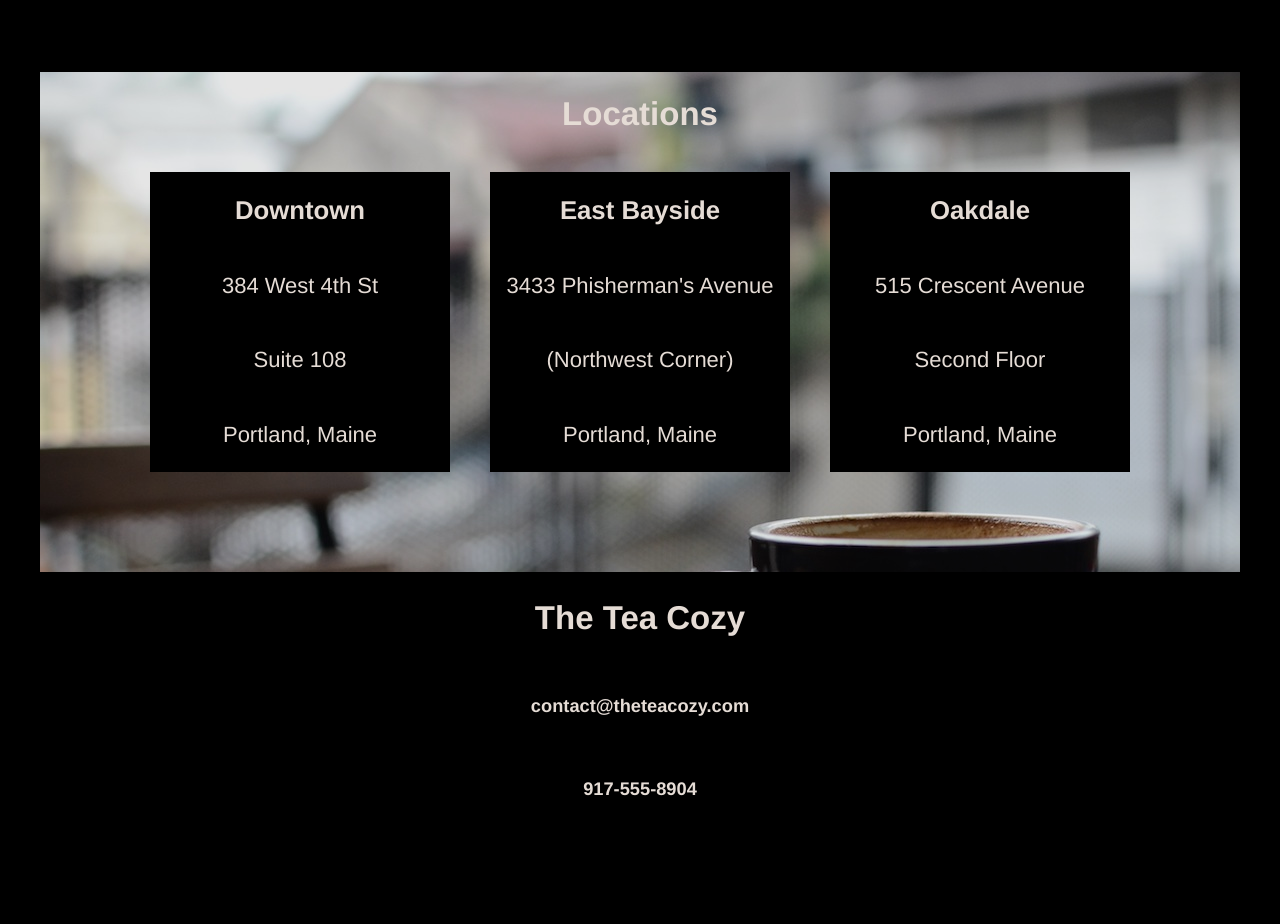
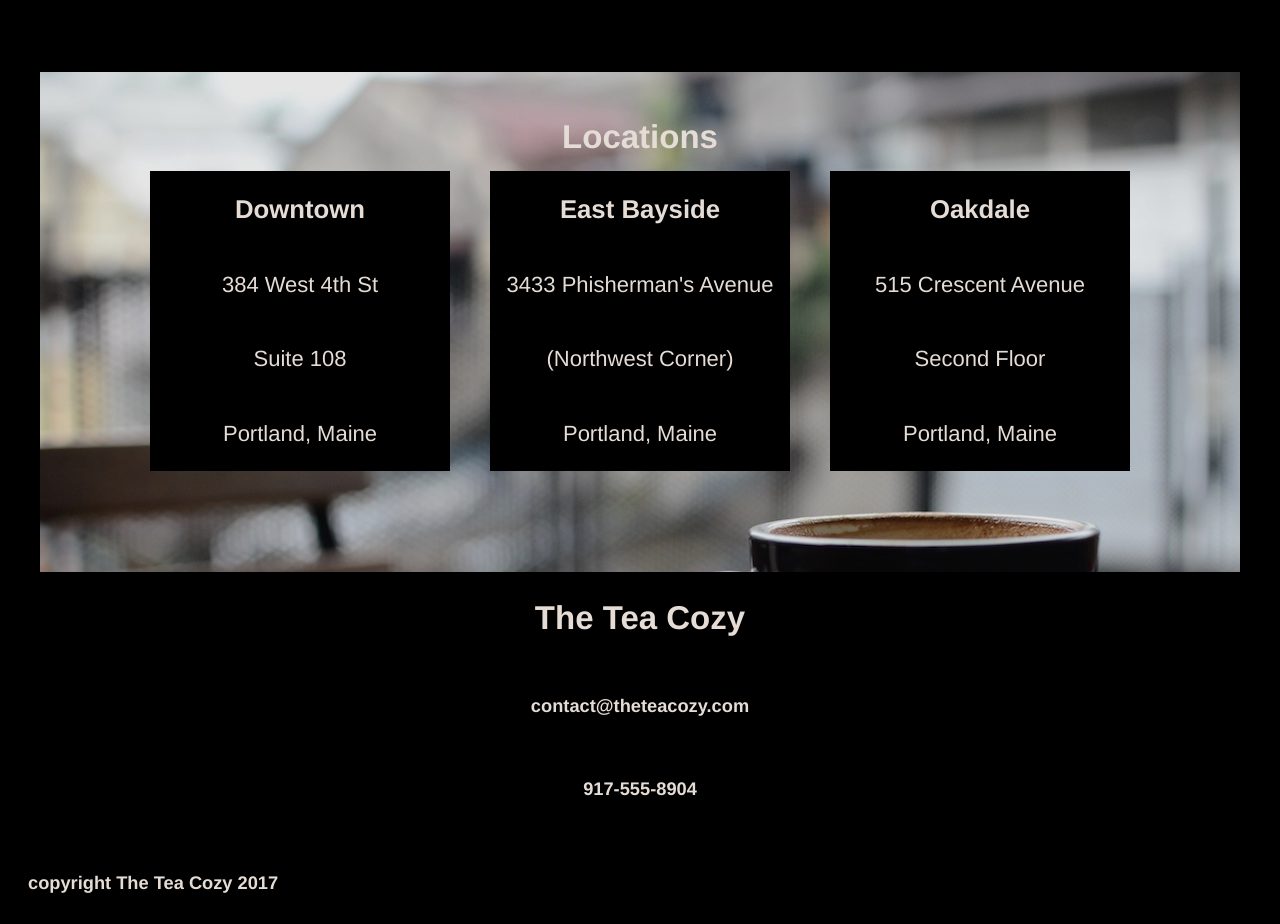
Before and after one commit to alehartl/Tea-Cozy, a plain HTML site: page index.html in a window 1280 px wide. Shown: the part 1478-2402 px from the top of the page. Before the commit the page ends 2278 px from the top, so only its background shows below. Drawn offline with Linux system fonts and the light colour scheme.

Commit message:
Complete project

```diff
--- a/index.html
+++ b/index.html
@@ -52,10 +52,12 @@
           <span>Bedford Bizarre Tea</span>
         </div>
       </div>
+    </div>
 
     <!-- Locations section -->
     <div class="locations" id="locations">
       <h2 class="lochead">Locations</h2>
+      <div class="threebox">
         <div class="location">
           <h3>Downtown</h3>
           <span>384 West 4th St</span>
@@ -75,6 +77,7 @@
           <span>Portland, Maine</span>
         </div>
       </div>
+    </div>
 
     <!-- Contact section -->
     <div class="contact">
@@ -83,5 +86,8 @@
       <h5>917-555-8904</h5>
     </div>
 
+    <!-- Footer -->
+    <h5 class="footer">copyright The Tea Cozy 2017</h5>
+
   </body>
 </html>
--- a/resources/style.css
+++ b/resources/style.css
@@ -35,6 +35,7 @@ body{
 nav{
   display: inline-flex;
   flex-wrap: nowrap;
+  margin-right: 5px;
 }
 
 nav span{
@@ -111,10 +112,11 @@ nav span{
   width: 1200px;
   height: 500px;
   display: flex;
+  flex-direction: column;
+  align-items: center;
   justify-content: center;
-  align-items: center;
   background-image: url("./images/img-locations-background.jpg");
-  margin-top: 60px;
+  margin: 60px auto 0px auto;
 }
 
 .location{
@@ -125,7 +127,7 @@ nav span{
   justify-content: space-around;
   align-items: center;
   opacity: 1;
-  margin: 0px 20px;
+  margin: 15px 20px 0px 20px;
   background-color: black;
 }
 
@@ -133,9 +135,13 @@ nav span{
   margin: 0px;
 }
 
-.locations h2{
-  position: absolute;
-  padding-bottom: 415px;
+.threebox{
+  display: flex;
+  margin-bottom: 55px;
+}
+
+.lochead{
+  margin: 0px;
 }
 
 /* Contact */
@@ -145,3 +151,9 @@ nav span{
   flex-direction: column;
   align-items: center;
 }
+
+/* Footer */
+.footer{
+  margin-left: 20px;
+  margin-top: 100px;
+}
```
Lines whose indentation alone changed are shown as unchanged.
